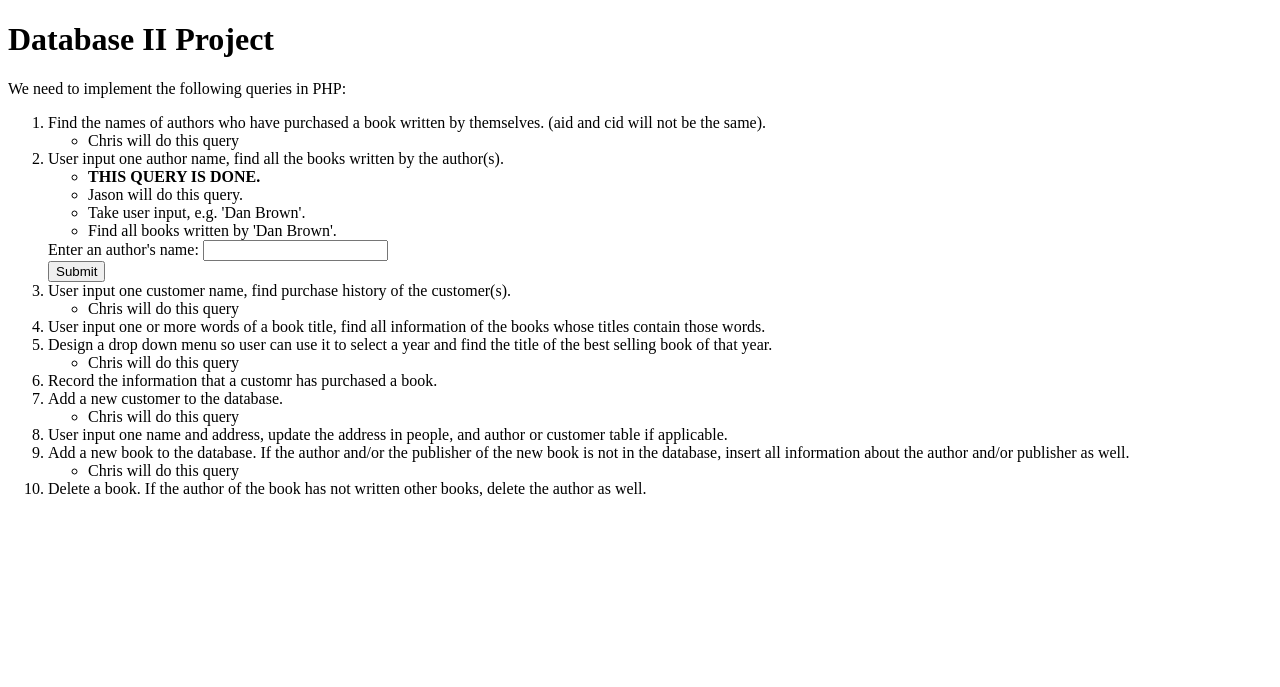
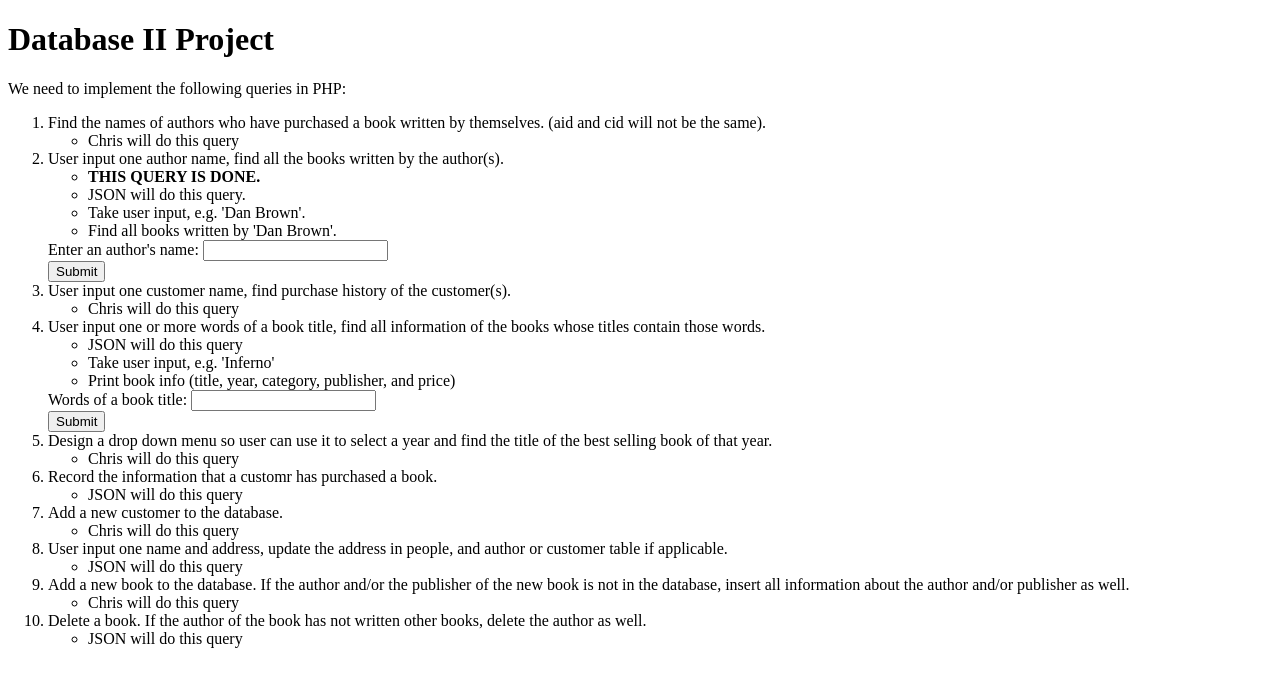
Before and after one commit to cp0153/DB2, a PHP site: page / in a window 1280 px wide. Shown: the top 687 px of the page. Run offline with PHP 8.4, Linux system fonts and the light colour scheme.

Commit message:
query 4 is working holy shit!

```diff
--- a/index.html
+++ b/index.html
@@ -24,7 +24,7 @@
     <li>User input one author name, find all the books written by the author(s).</li>
     <ul>
         <li><b>THIS QUERY IS DONE.</b></li>
-        <li>Jason will do this query.</li>
+        <li>JSON will do this query.</li>
         <li>Take user input, e.g. 'Dan Brown'.</li>
         <li>Find all books written by 'Dan Brown'.</li>
     </ul>
@@ -44,6 +44,16 @@
     <li>User input one or more words of a book title, find all information of the books whose titles contain those
         words.
     </li>
+    <ul>
+        <li>JSON will do this query</li>
+        <li>Take user input, e.g. 'Inferno'</li>
+        <li>Print book info (title, year, category, publisher, and price)</li>
+    </ul>
+
+    <form action="php/4_input_title.php" method="post">
+        Words of a book title: <input type="text" name="title"><br>
+        <input type="submit">
+    </form>
 
     <!-- Query 5 -->
     <li>Design a drop down menu so user can use it to select a year and find the title of the best selling book of that
@@ -55,6 +65,9 @@
 
     <!-- Query 6 -->
     <li>Record the information that a customr has purchased a book.</li>
+    <ul>
+        <li>JSON will do this query</li>
+    </ul>
 
     <!-- Query 7 -->
     <li>Add a new customer to the database.</li>
@@ -64,6 +77,9 @@
 
     <!-- Query 8 -->
     <li>User input one name and address, update the address in people, and author or customer table if applicable.</li>
+    <ul>
+        <li>JSON will do this query</li>
+    </ul>
 
     <!-- Query 9 -->
     <li>Add a new book to the database. If the author and/or the publisher of the new book is not in the database,
@@ -75,6 +91,9 @@
 
     <!-- Query 10 -->
     <li>Delete a book. If the author of the book has not written other books, delete the author as well.</li>
+    <ul>
+        <li>JSON will do this query</li>
+    </ul>
 </ol>
 </body>
 </html>
--- a/php/2_input_authors.php
+++ b/php/2_input_authors.php
@@ -11,13 +11,13 @@
  */
 
 $author_name = ($_POST['name']);
-echo "The name the user entered: is <b><u>$author_name</u></b> <br><br>";
+echo "The name the user entered is: <b><u>$author_name</u></b> <br><br>";
 
 $my_conn = mysqli_connect("localhost", "root", "", "bookdb");
 
 if (!$my_conn) {
     echo "Error: Unable to connect to MySQL." . PHP_EOL;
-    echo "Debugging errno: " . mysqli_connect_errno() . PHP_EOL;
+    echo "Debugging error: " . mysqli_connect_errno() . PHP_EOL;
     echo "Debugging error: " . mysqli_connect_error() . PHP_EOL;
     exit;
 }
@@ -108,4 +108,3 @@ echo '</table>';        // End of results table
 
 mysqli_free_result($result);
 mysqli_close($my_conn);
-?>
```
Also changed, not shown: php/4_input_title.php (+56 -2 lines).
